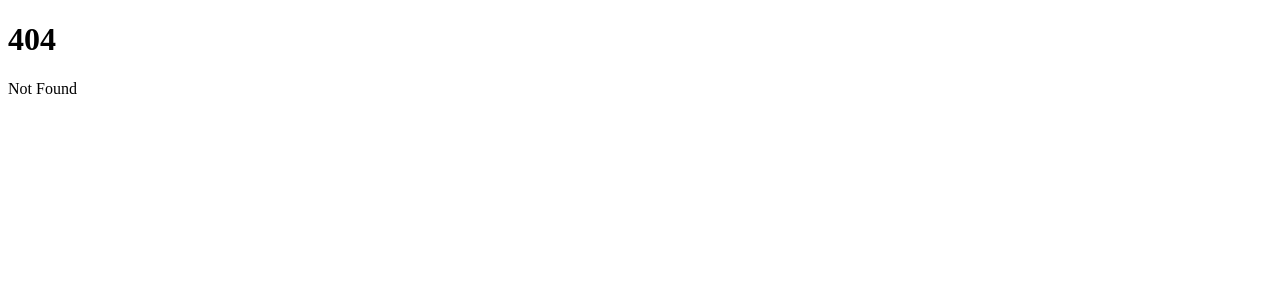
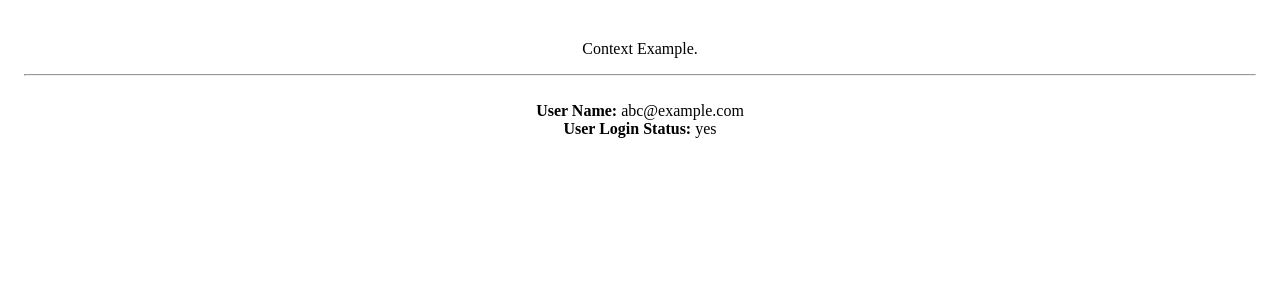
Before and after one commit to wd-David/svelte-component-test-recipes, a SvelteKit app: page /contexts in a window 1280 px wide. Before the commit this address had no page. Shown: the top 300 px of the page. Built offline with nearby package versions, Linux system fonts and the light colour scheme.

Commit message:
feat: add Context API test demo

```diff
--- a/package.json
+++ b/package.json
@@ -36,6 +36,7 @@
 		"prettier-plugin-svelte": "^2.7.0",
 		"svelte": "^3.49.0",
 		"svelte-check": "^2.9.0",
+		"svelte-fragment-component": "^1.2.0",
 		"svelte-htm": "^1.1.1",
 		"svelte-preprocess": "^4.10.7",
 		"tslib": "^2.4.0",
--- /dev/null
+++ b/src/routes/contexts/+page.svelte
@@ -0,0 +1,33 @@
+<script>
+	import { setContext } from 'svelte';
+	import ContextComponent from './ContextComponent.svelte';
+
+	const userDetails = { username: 'abc@example.com', islogin: 'yes' };
+
+	setContext('user-details', userDetails);
+</script>
+
+<main>
+	<p>Context Example.</p>
+	<hr />
+
+	<div>
+		<br />
+		<ContextComponent />
+	</div>
+</main>
+
+<style>
+	main {
+		text-align: center;
+		padding: 1em;
+		max-width: 240px;
+		margin: 0 auto;
+	}
+
+	@media (min-width: 640px) {
+		main {
+			max-width: none;
+		}
+	}
+</style>
--- /dev/null
+++ b/src/routes/contexts/ContextComponent.svelte
@@ -0,0 +1,17 @@
+<script>
+	import { getContext } from 'svelte';
+
+	const userDetails = getContext('user-details');
+</script>
+
+<div>
+	<div>
+		<strong>User Name:</strong>
+		{userDetails.username}
+	</div>
+
+	<div>
+		<strong>User Login Status:</strong>
+		{userDetails.islogin}
+	</div>
+</div>
```
Also changed, not shown: 2 other files (tests, documents, lock files or other folders).
